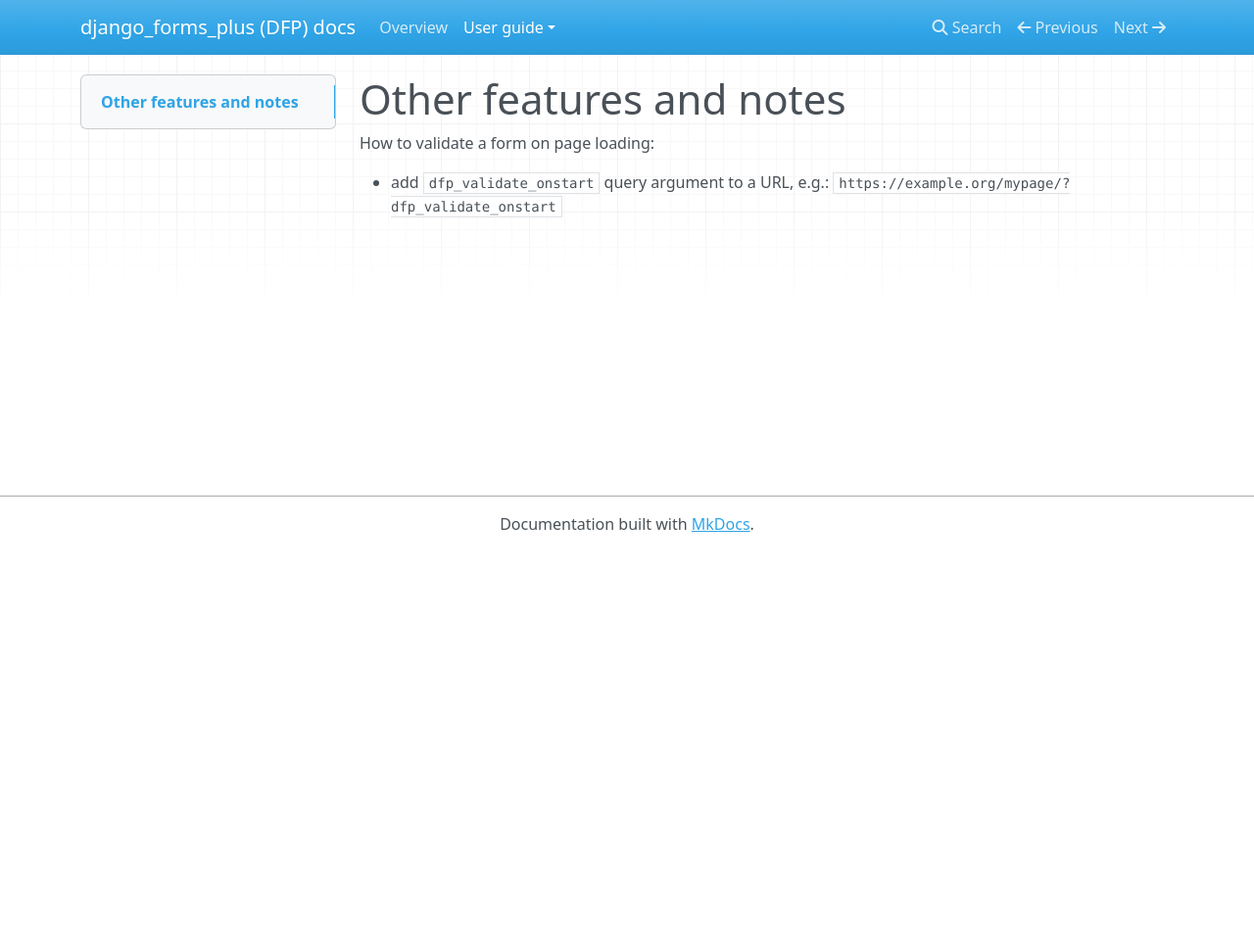
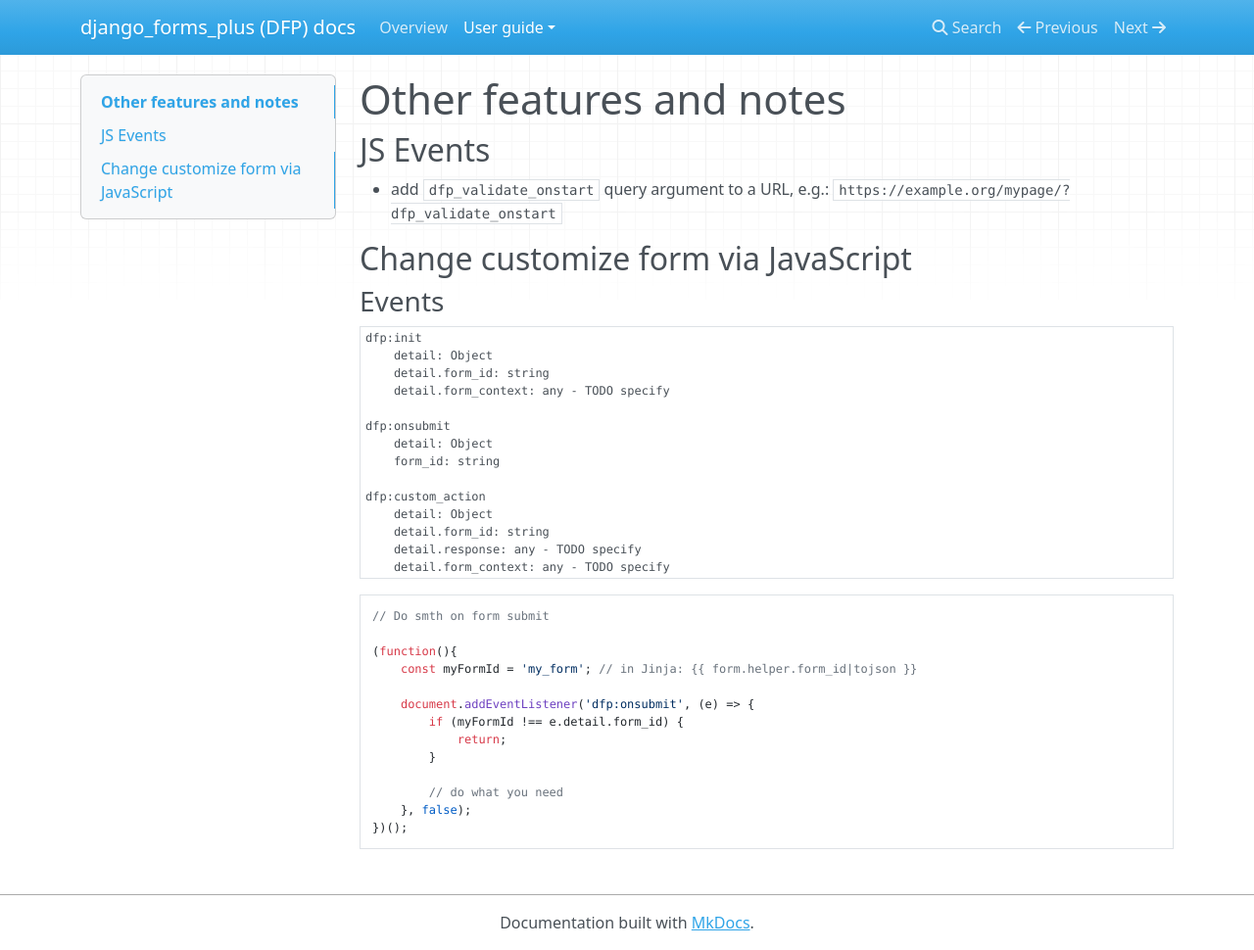
Before and after one commit to versusbassz/django_forms_plus, an MkDocs documentation site: the page built from docs/user-guide/misc.md, in a window 1280 px wide and 970 px high. Shown: the whole window at 98% size. Built offline with MkDocs 1.6.1, drawn with Linux system fonts in a browser that asks for light colours; nearby versions of some CDN libraries.

Commit message:
docs: Add docs about JS events

````diff
--- a/docs/user-guide/misc.md
+++ b/docs/user-guide/misc.md
@@ -1,6 +1,43 @@
 # Other features and notes
 
-How to validate a form on page loading:
+## JS Events
 
 - add `dfp_validate_onstart` query argument to a URL,
 e.g.: `https://example.org/mypage/?dfp_validate_onstart`
+
+## Change customize form via JavaScript
+
+### Events
+
+```plain
+dfp:init
+    detail: Object
+    detail.form_id: string
+    detail.form_context: any - TODO specify
+
+dfp:onsubmit
+    detail: Object
+    form_id: string
+
+dfp:custom_action
+    detail: Object
+    detail.form_id: string
+    detail.response: any - TODO specify
+    detail.form_context: any - TODO specify
+```
+
+```javascript
+// Do smth on form submit
+
+(function(){
+    const myFormId = 'my_form'; // in Jinja: {{ form.helper.form_id|tojson }}
+
+    document.addEventListener('dfp:onsubmit', (e) => {
+        if (myFormId !== e.detail.form_id) {
+            return;
+        }
+
+        // do what you need
+    }, false);
+})();
+```
````
